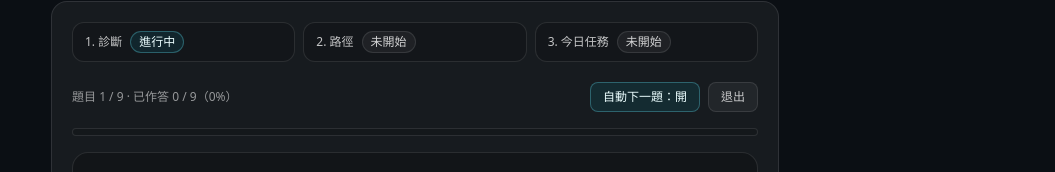
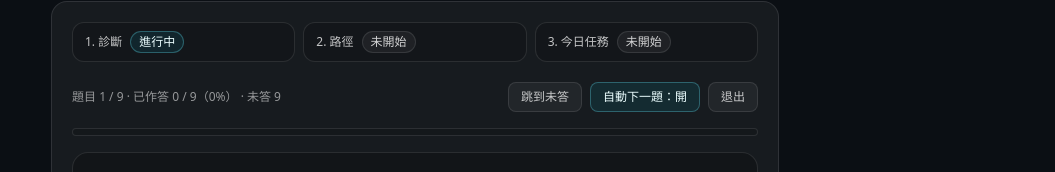
Before and after one commit to chuntengtsai/chem-review-pwa, a React (Vite) app: page / in a window 1280 px wide. Both pictures are taken after a click on the button "開始診斷". Shown: the part 151-323 px from the top of the page, without its empty margins (225-1280 px from the left). Built offline with nearby package versions, Linux system fonts and the light colour scheme.

Commit message:
Diagnostic: add jump-to-unanswered button

```diff
--- a/src/App.jsx
+++ b/src/App.jsx
@@ -390,6 +390,18 @@ export default function App() {
     if (!allQuestions.length) return 0;
     return Math.round((answeredCount / allQuestions.length) * 100);
   }, [answeredCount, allQuestions.length]);
+
+  const firstUnansweredIndex = useMemo(() => {
+    if (!allQuestions.length) return -1;
+    return allQuestions.findIndex((q) => answers?.[q.id] === undefined);
+  }, [allQuestions, answers]);
+
+  const unansweredCount = useMemo(() => {
+    if (!allQuestions.length) return 0;
+    let n = 0;
+    for (const q of allQuestions) if (answers?.[q.id] === undefined) n += 1;
+    return n;
+  }, [allQuestions, answers]);
 
   const stepState = useMemo(() => {
     const diagDone = plan.length > 0; // plan exists only after submit
@@ -1021,9 +1033,25 @@ export default function App() {
               <div className="flex flex-wrap items-center justify-between gap-3 text-xs text-white/55">
                 <span>
                   題目 {diagIndex + 1} / {allQuestions.length} · 已作答 {answeredCount} / {allQuestions.length}（{answeredPct}%）
+                  {unansweredCount > 0 ? ` · 未答 ${unansweredCount}` : ''}
                 </span>
 
                 <div className="flex items-center gap-2">
+                  <button
+                    className={cls(
+                      'rounded-lg border px-3 py-1.5 text-xs hover:bg-white/10 disabled:opacity-50',
+                      'border-white/10 bg-white/5 text-white/75'
+                    )}
+                    type="button"
+                    disabled={firstUnansweredIndex < 0}
+                    onClick={() => {
+                      if (firstUnansweredIndex >= 0) setDiagIndex(firstUnansweredIndex);
+                    }}
+                    title={firstUnansweredIndex < 0 ? '全部題目已作答' : '跳到第一個未作答的題目'}
+                  >
+                    跳到未答
+                  </button>
+
                   <button
                     className={cls(
                       'rounded-lg border px-3 py-1.5 text-xs hover:bg-white/10',
```
